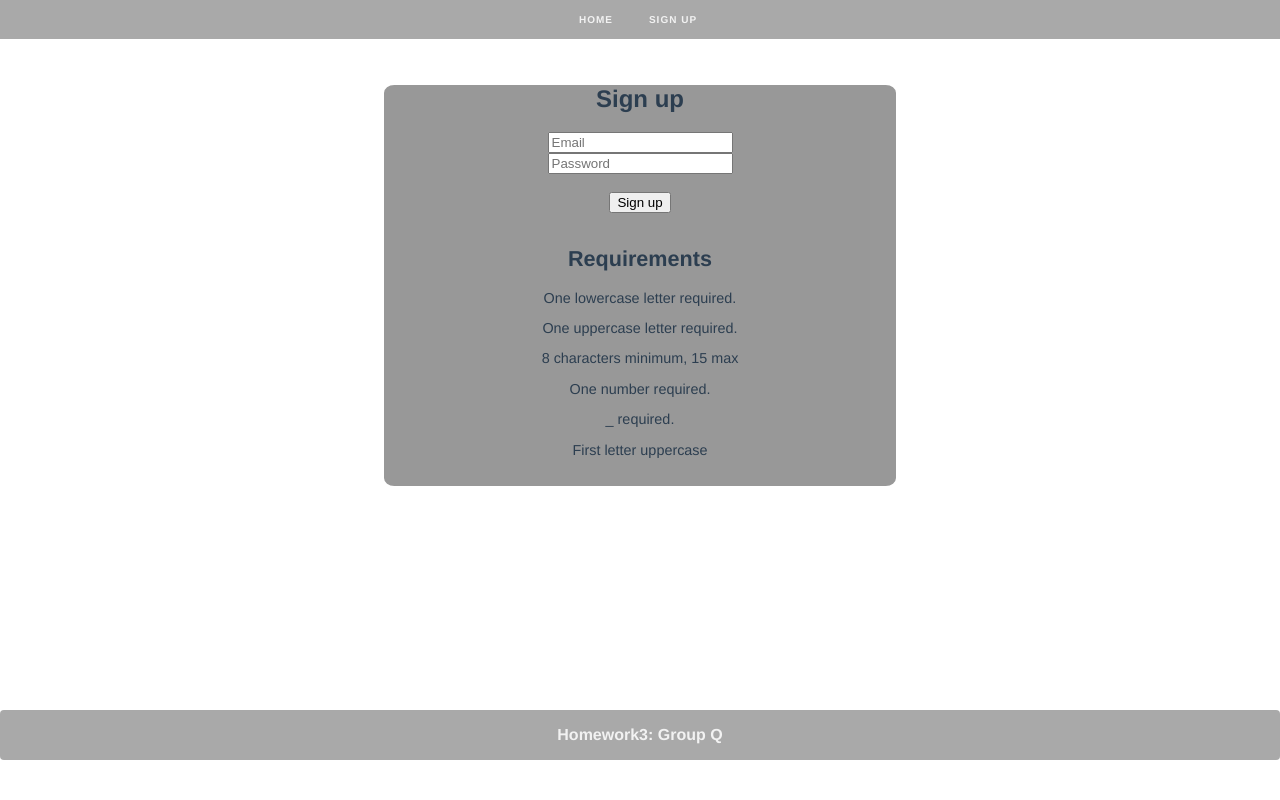
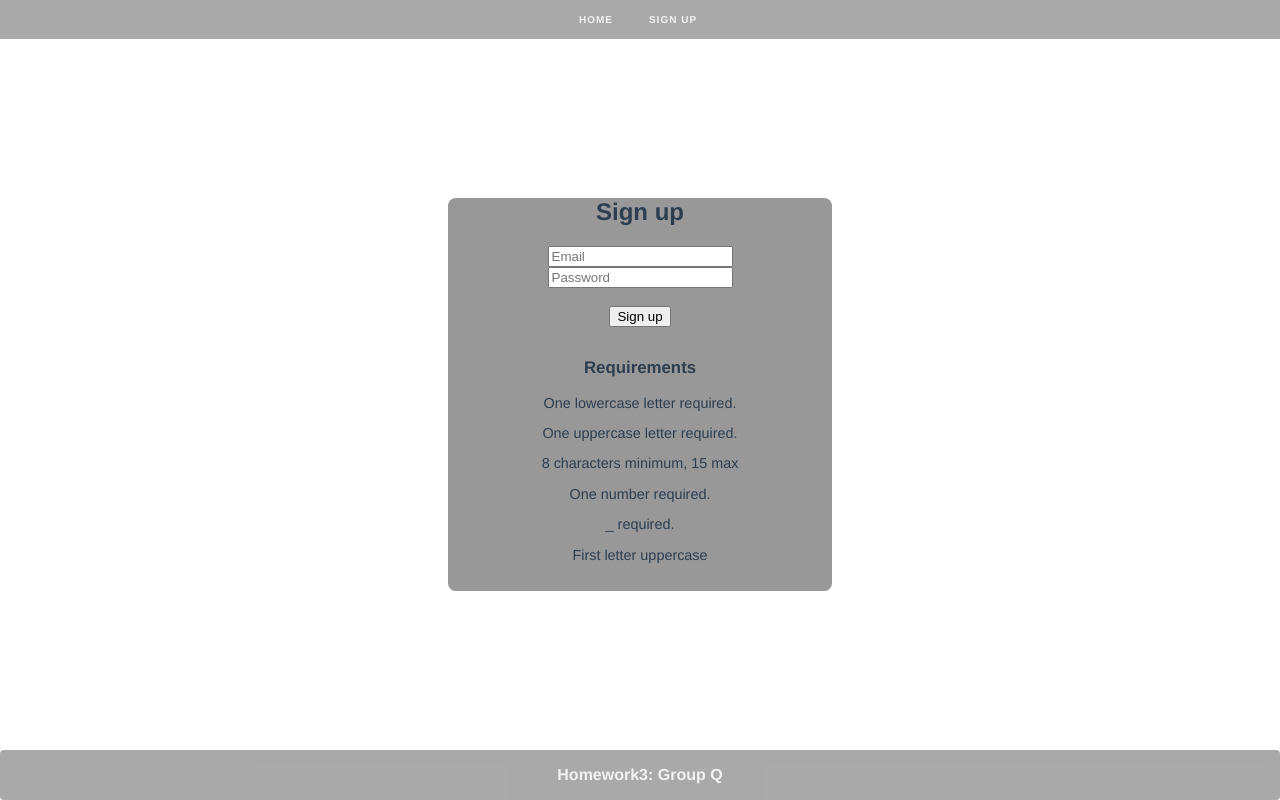
Before and after one commit to anettparismaa/WAD_Homework3, a Vue app in the folder hw3/: page /#/signup in a window 1280 px wide. Built offline with nearby package versions, Linux system fonts and the light colour scheme.

Commit message:
final fix

```diff
--- a/hw3/src/App.vue
+++ b/hw3/src/App.vue
@@ -50,5 +50,8 @@ html {
 .container{
   height: 100%;
   min-height: 100vh;
+  display: flex;
+  flex-direction: column;
+  justify-content: space-between;
 }
 </style>
--- a/hw3/src/components/Footer.vue
+++ b/hw3/src/components/Footer.vue
@@ -15,8 +15,6 @@
   .footer {
     display: flex;
     background-color: rgb(85,85,85, 0.502);
-    margin-bottom: -40px;
-    bottom: 0;
     height: 10%;
     width: 100%;
     border-radius: 0.25em;
--- a/hw3/src/components/Posts.vue
+++ b/hw3/src/components/Posts.vue
@@ -61,12 +61,9 @@ export default {
 }
 
 .date {
-
     font-weight: bold;
     color: hwb(141 59% 4%);
-    float: right;
-    margin: 0;
-    font-size: large;
+    margin: auto 0;
 }
 
 p#likes {
@@ -76,19 +73,18 @@ p#likes {
 }
 
 article {
-    max-width: 70%;
     margin: 0 auto;
     padding: 5em;
     background: rgb(152, 152, 152);
-    ;
     margin-bottom: 5px;
     padding: 2% 5%;
-
+    border-radius: 0.5em;
 }
 
 .postImg {
     margin: 0 auto;
     max-width: 60%;
+    max-height: 500px;
     aspect-ratio: 3/5;
     overflow: hidden;
 }
@@ -101,18 +97,26 @@ article {
 
 .profileimage {
     height: 80%;
-    float: left;
-
 }
 
 article header * {
     display: inline-block;
 }
 
+article header {
+    display: flex;
+    justify-content: space-between;
+}
+
 article header,
 article footer {
     height: 3em;
     width: 100%;
+}
+
+.text {
+    max-width: 60ch;
+    margin-inline: auto;
 }
 
 #like {
--- a/hw3/src/views/HomeView.vue
+++ b/hw3/src/views/HomeView.vue
@@ -4,7 +4,7 @@
     <aside>
     </aside>
     <main>
-      <product-compo-two :postList="postList"></product-compo-two>
+      <posts :postList="postList"></posts>
       <div v-if="loading" class="loading">Loading..</div>
       <div v-if="error" class="error">{{ error }}</div>
       <div v-if="post" class="content"></div>
@@ -17,11 +17,11 @@
 </template>
 
 <script>
-import ProductCompoTwo from "@/components/Posts.vue";
+import Posts from "@/components/Posts.vue";
 
 export default {
   name: "PostCompo",
-  components: { ProductCompoTwo },
+  components: { Posts },
   data: function () {
   },
 
--- a/hw3/src/views/SignUpView.vue
+++ b/hw3/src/views/SignUpView.vue
@@ -13,7 +13,7 @@
 
 			<transition name="req" appear>
 				<div v-if='passwordValidation.errors.length > 0 && !submitted' class='req'>
-					<h2>Requirements</h2>
+					<h3>Requirements</h3>
 					<p v-for='error in passwordValidation.errors' :key="error">{{ error }}</p>
 				</div>
 			</transition>
@@ -23,19 +23,18 @@
 </template>
 <style scoped>
 .signup {
-	display: inline-block;
-	width: 40%;
-	align-items: center;
-	padding-top: 2%;
-	min-height: 80.7vh;
+	margin-inline: auto;
 }
 
+h2 {
+	margin-top: 0;
+}
 
 #login {
   background-color: rgb(152, 152, 152);
   max-width:600px;
-	margin: 0 auto;
-  border-radius: 2%
+  border-radius: 2%;
+  min-width: 30vw;
 }
 
 .req {
@@ -60,6 +59,8 @@ input{
 	font-size: .9em;
 	color:darken(#D4DEDF, 50%);
   	align-items: center;
+	width: 100%;
+    box-sizing: border-box;
 }
 </style>
 
```
